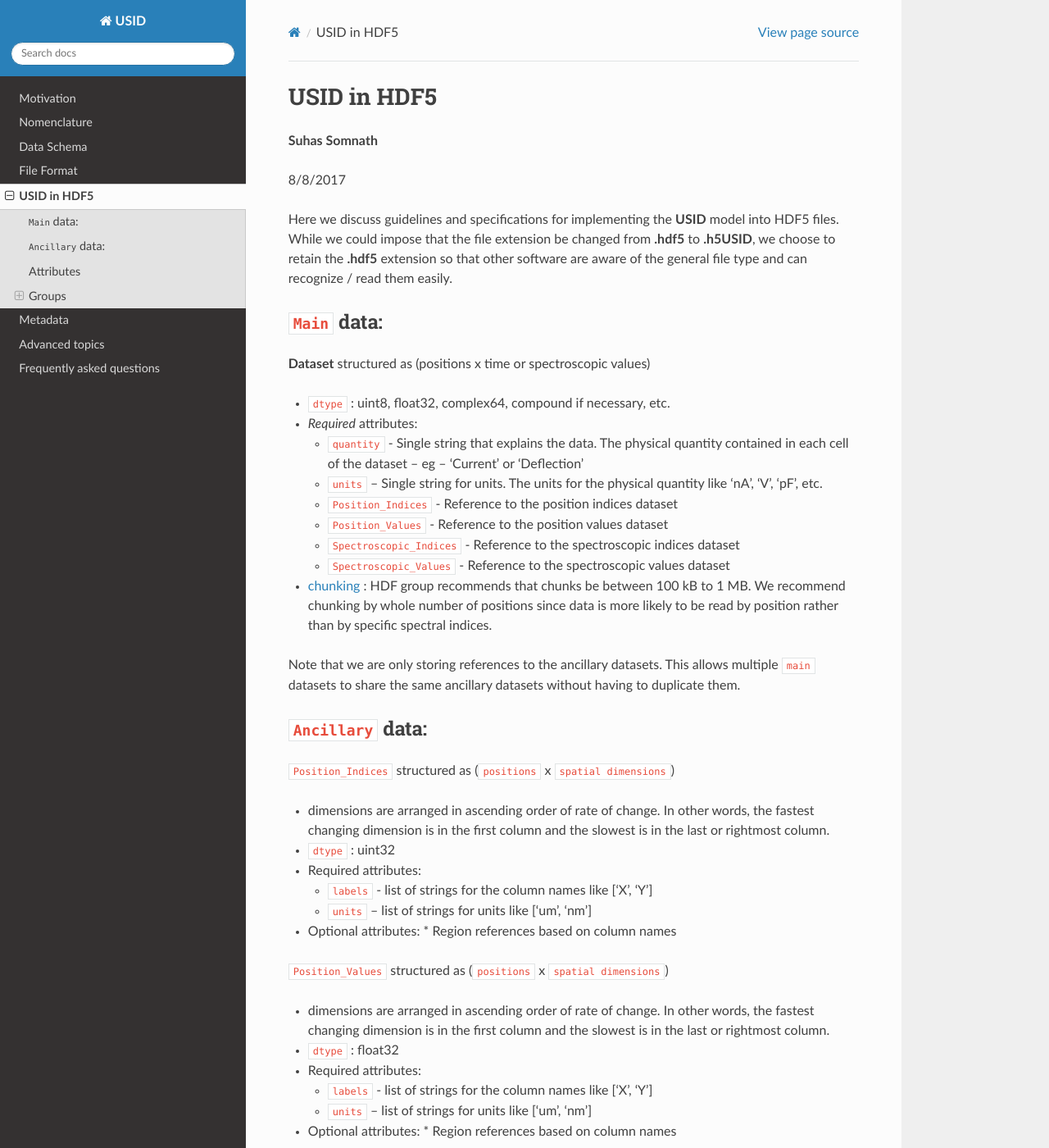
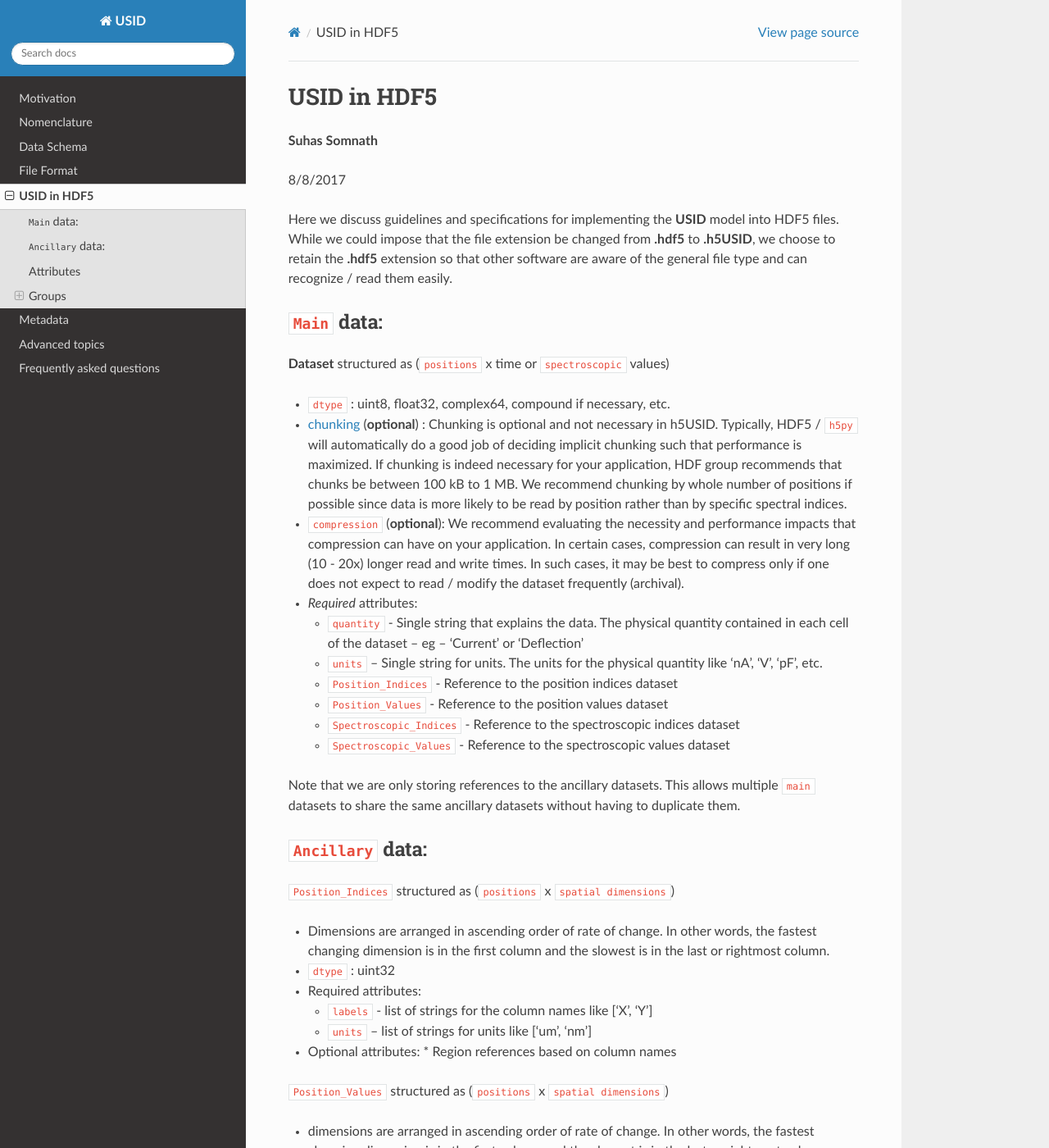
Before and after one commit to pycroscopy/UISD, a Sphinx documentation site: the page built from docs/h5_usid.rst, in a window 1280 px wide and 1400 px high. Shown: the whole window at 82% size. Built offline with Sphinx 7.4.7 and the Read the Docs theme 2.0.0, drawn with Linux system fonts in a browser that asks for light colours; pages that are not in the unit, such as notebooks, are missing from menus; the version number could not be read and is left out.

Commit message:
Added notes about chunking and compression being optional and why

```diff
--- a/docs/h5_usid.rst
+++ b/docs/h5_usid.rst
@@ -12,9 +12,18 @@ the **.hdf5** extension so that other software are aware of the general file typ
 ``Main`` data:
 ~~~~~~~~~~~~~~
 
-**Dataset** structured as (positions x time or spectroscopic values)
+**Dataset** structured as (``positions`` x time or ``spectroscopic`` values)
 
 * ``dtype`` : uint8, float32, complex64, compound if necessary, etc.
+* `chunking <https://support.hdfgroup.org/HDF5/doc1.8/Advanced/Chunking/index.html>`__ (**optional**)
+  : Chunking is optional and not necessary in h5USID. Typically, HDF5 / ``h5py`` will automatically do a good job of
+  deciding implicit chunking such that performance is maximized. If chunking is indeed necessary for your application,
+  HDF group recommends that chunks be between 100 kB to 1 MB. We
+  recommend chunking by whole number of positions if possible since data is more
+  likely to be read by position rather than by specific spectral indices.
+* ``compression`` (**optional**): We recommend evaluating the necessity and performance impacts that compression can have on your
+  application. In certain cases, compression can result in very long (10 - 20x) longer read and write times. In such cases,
+  it may be best to compress only if one does not expect to read / modify the dataset frequently (archival).
 * *Required* attributes:
 
   * ``quantity`` - Single string that explains the data. The physical
@@ -43,7 +47,7 @@ without having to duplicate them.
 
 ``Position_Indices`` structured as (``positions`` x ``spatial dimensions``)
 
-* dimensions are arranged in ascending order of rate of change. In other
+* Dimensions are arranged in ascending order of rate of change. In other
   words, the fastest changing dimension is in the first column and the
   slowest is in the last or rightmost column.
 * ``dtype`` : uint32
```
Also changed, not shown: other parts of docs/h5_usid.rst (+0 -5 lines).
